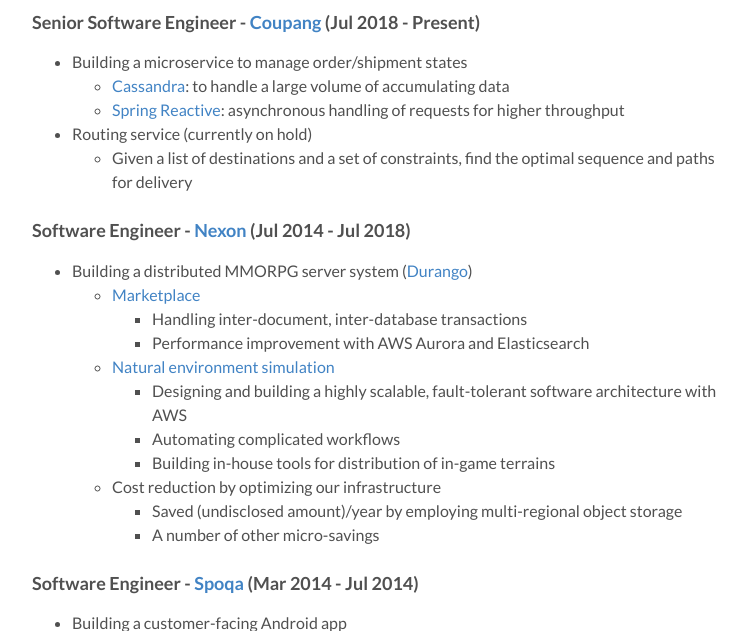
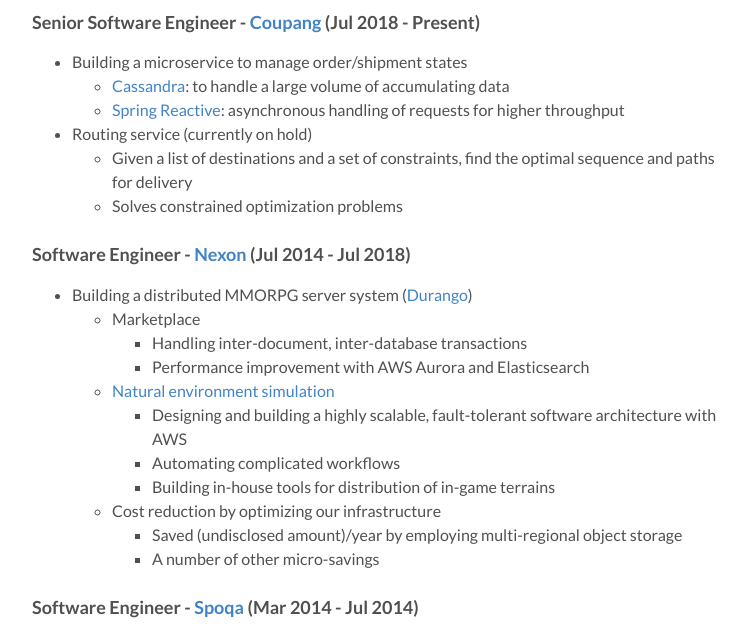
Before and after one commit to suminb/web, a Flask app: page /experience.html in a window 1280 px wide. Shown: the part 304-935 px from the top of the page, without its empty margins (258-1005 px from the left). Run offline with Flask 2, Linux system fonts and the light colour scheme; some libraries are stand-ins or nearby versions.

Commit message:
Revise experience summary

```diff
--- a/web/templates/main/experience_summary.html
+++ b/web/templates/main/experience_summary.html
@@ -35,11 +35,12 @@ problem that you should not be concerned with until you have a *Maserati*
 - Routing service (currently on hold)
     - Given a list of destinations and a set of constraints, find the optimal
       sequence and paths for delivery
+    - Solves constrained optimization problems
 
 ### Software Engineer - [Nexon](http://company.nexon.com) (Jul 2014 - Jul 2018)
 
 - Building a distributed MMORPG server system ([Durango](https://durango.nexon.com/En))
-    - [Marketplace]({{ url_for('main.experience', key='durango_marketplace') }})
+    - Marketplace
         - Handling inter-document, inter-database transactions
         - Performance improvement with AWS Aurora and Elasticsearch
     - [Natural environment simulation]({{ url_for('main.experience', key='durango_ecosim') }})
```
